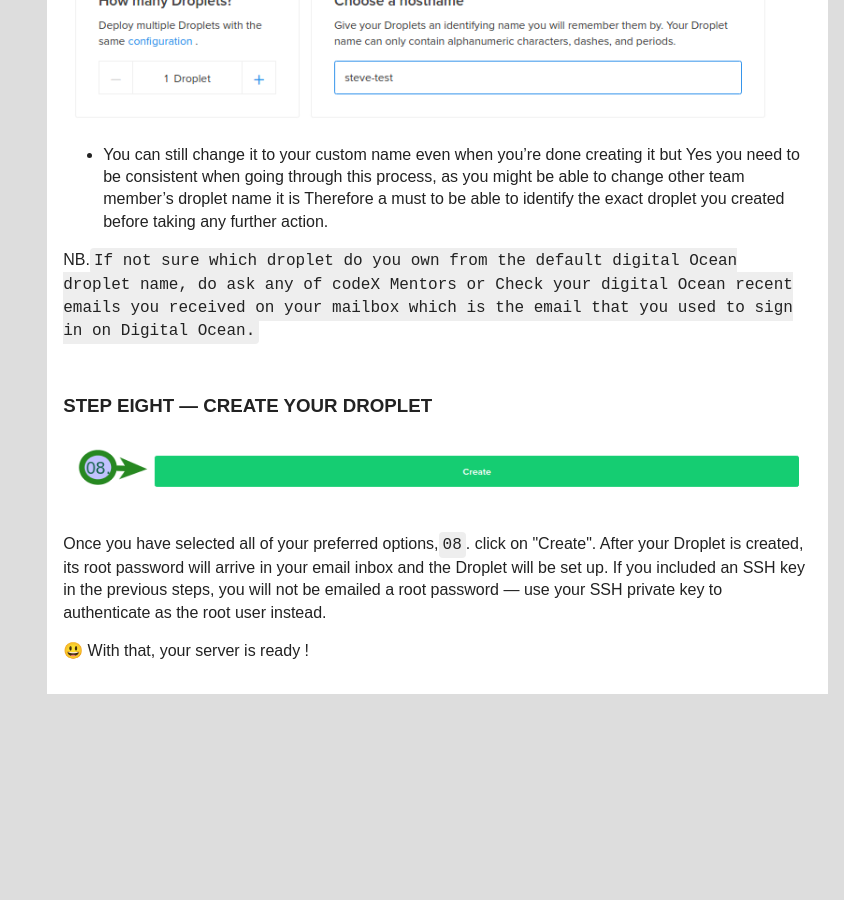
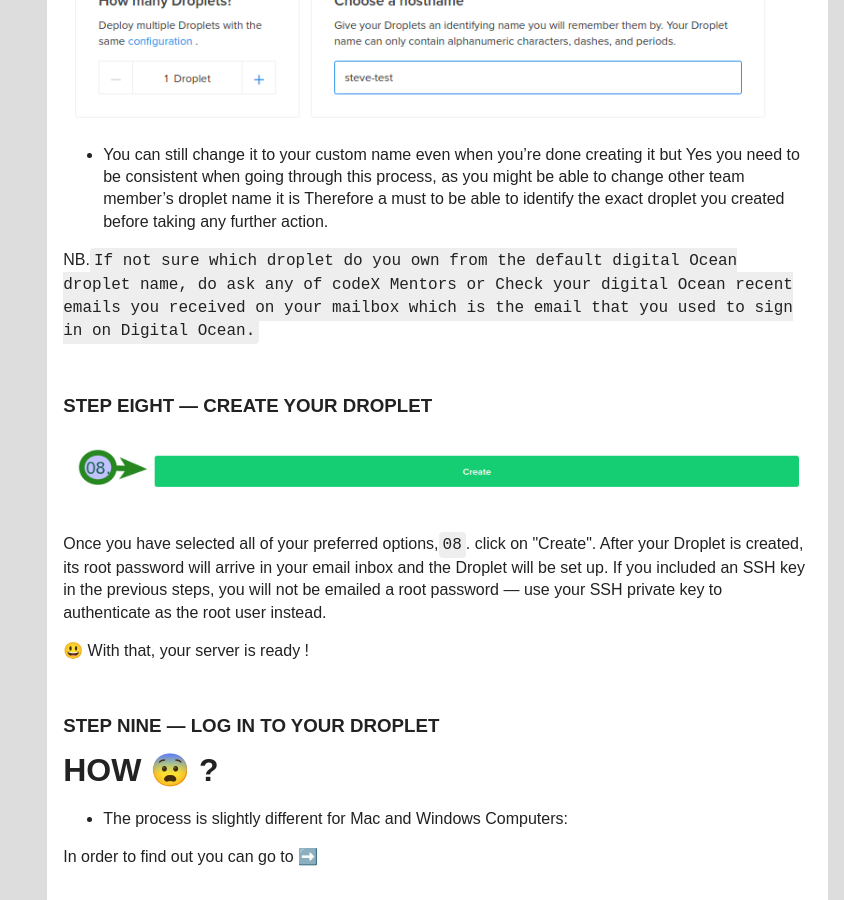
Before and after one commit to Oyamasiphula/deployment_Keys_to_DO, a Jekyll site: the page built from 01-intro.md, in a window 1280 px wide and 900 px high, scrolled down 5027 px. Shown: the whole window, without its empty margins (436-1280 px from the left). Built offline with Jekyll 4.4.1, drawn with Linux system fonts in a browser that asks for light colours; emoji names are drawn with the system emoji font; before the commit the page ends 5721 px from its top, so only the background shows below that.

Commit message:
added new content (step 9) and no image-src attached

```diff
--- a/01-intro.md
+++ b/01-intro.md
@@ -117,3 +117,12 @@ NB.`If not sure which droplet do you own from the default digital Ocean droplet
 After your Droplet is created, its root password will arrive in your email inbox and the Droplet will be set up. If you included an SSH key in the previous steps, you will not be emailed a root password — use your SSH private key to authenticate as the root user instead.</p>
 
 :smiley: With that, your server is ready !
+
+<br />
+<h3>Step Nine — Log In To Your Droplet</h3>
+
+# How :fearful: ?
+
+* The process is slightly different for Mac and Windows Computers:
+
+ In order to find out you can go to :arrow_right:
```
